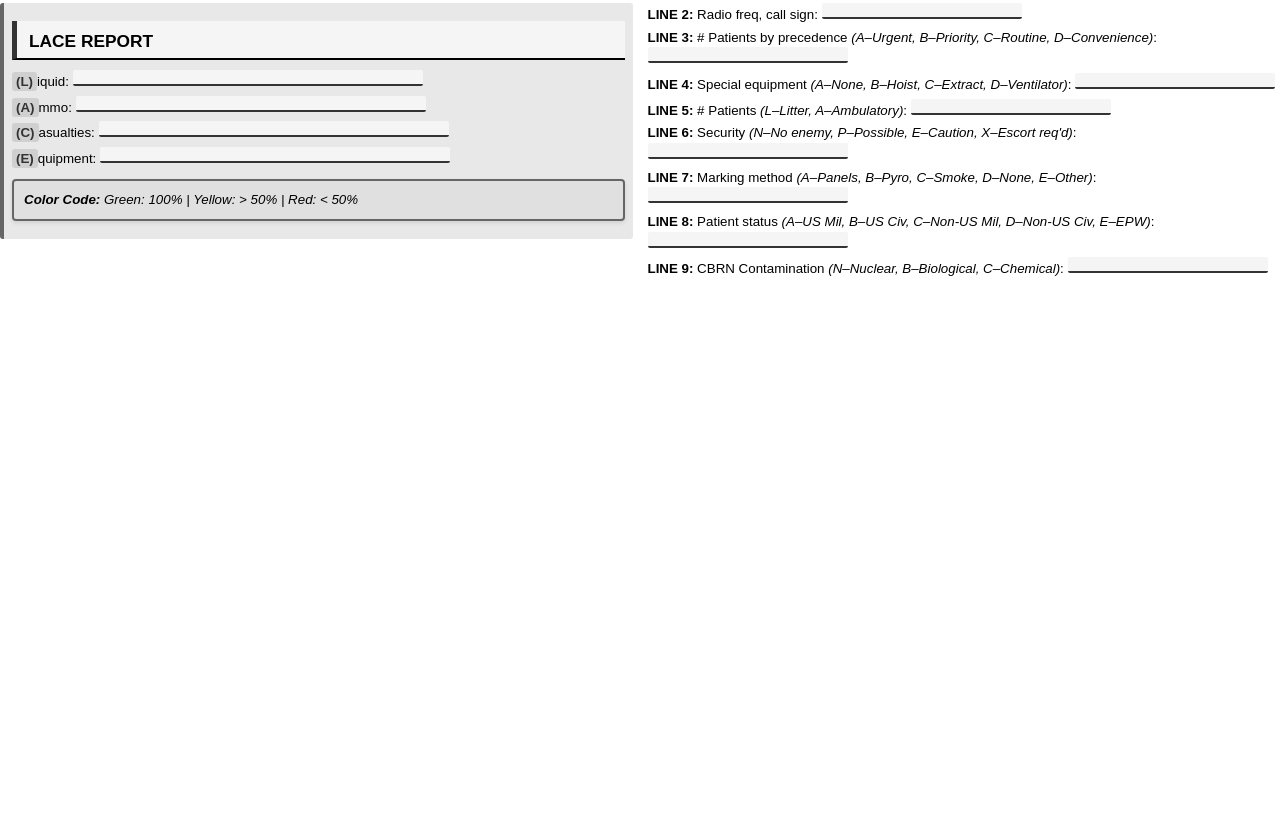
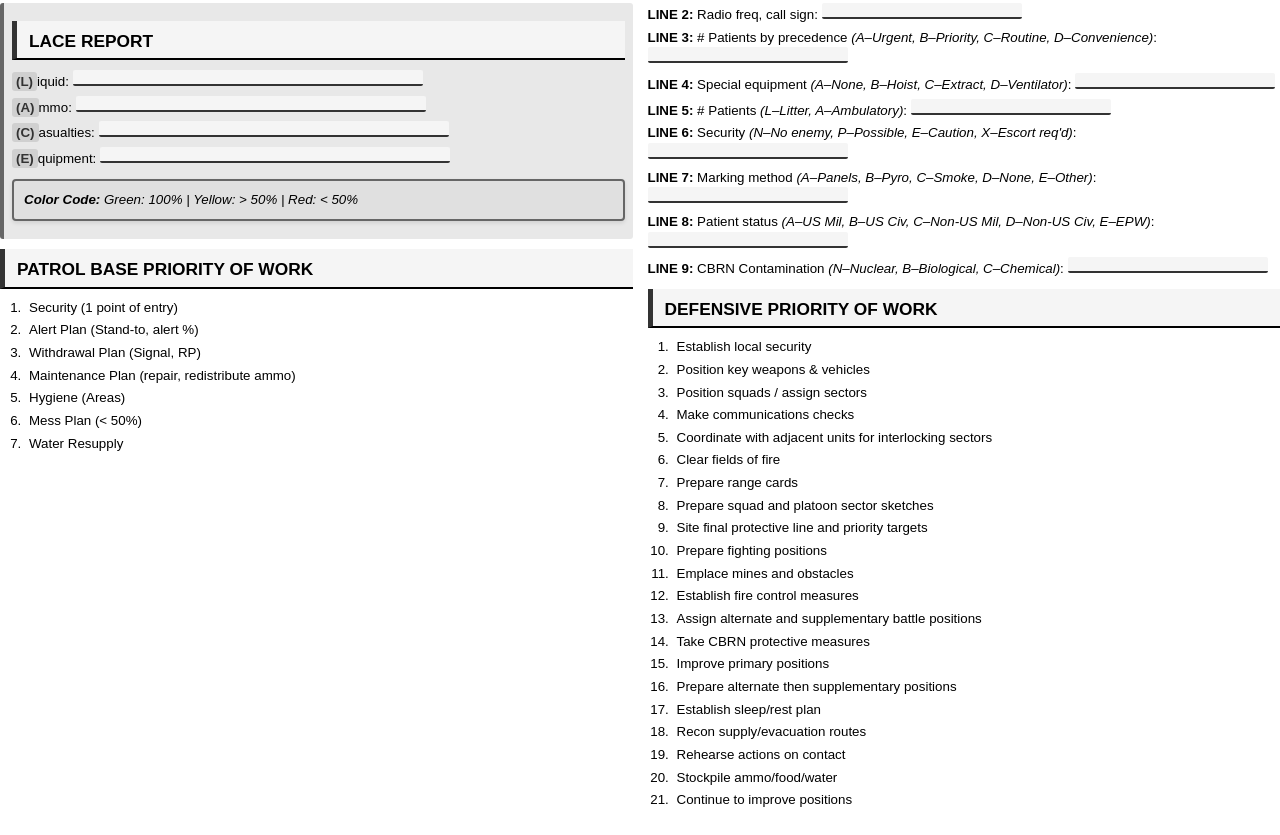
Before and after one commit to mattgwagner/tlp-opords, a plain HTML site: page opord-blank-template.html in a window 1280 px wide. Shown: the part 7938-8773 px from the top of the page. Before the commit the page ends 8242 px from the top, so only its background shows below. Drawn offline with Linux system fonts and the light colour scheme.

Commit message:
Add Patrol Base Priority of Work section to OPORD Blank Template, outlining key tasks for security, alert, withdrawal, maintenance, hygiene, mess, and water resupply.

```diff
--- a/opord-blank-template.html
+++ b/opord-blank-template.html
@@ -1159,6 +1159,21 @@
                 </div>
             </div>
         </section>
+
+        <!-- PATROL BASE PRIORITY OF WORK -->
+        <section class="section">
+            <h1>Patrol Base Priority of Work</h1>
+
+            <ol>
+                <li>Security (1 point of entry)</li>
+                <li>Alert Plan (Stand-to, alert %)</li>
+                <li>Withdrawal Plan (Signal, RP)</li>
+                <li>Maintenance Plan (repair, redistribute ammo)</li>
+                <li>Hygiene (Areas)</li>
+                <li>Mess Plan (&lt; 50%)</li>
+                <li>Water Resupply</li>
+            </ol>
+        </section>
     </div>
 
     <!-- RIGHT COLUMN: SALUTE and 9-Line MEDEVAC -->
@@ -1221,6 +1236,35 @@
                 <strong>LINE 9:</strong> CBRN Contamination <span style="font-style: italic;">(N–Nuclear, B–Biological, C–Chemical)</span>: <span class="fill-line-short field-text"></span>
             </div>
         </section>
+
+        <!-- DEFENSIVE PRIORITY OF WORK -->
+        <section class="section">
+            <h1>Defensive Priority of Work</h1>
+
+            <ol>
+                <li>Establish local security</li>
+                <li>Position key weapons & vehicles</li>
+                <li>Position squads / assign sectors</li>
+                <li>Make communications checks</li>
+                <li>Coordinate with adjacent units for interlocking sectors</li>
+                <li>Clear fields of fire</li>
+                <li>Prepare range cards</li>
+                <li>Prepare squad and platoon sector sketches</li>
+                <li>Site final protective line and priority targets</li>
+                <li>Prepare fighting positions</li>
+                <li>Emplace mines and obstacles</li>
+                <li>Establish fire control measures</li>
+                <li>Assign alternate and supplementary battle positions</li>
+                <li>Take CBRN protective measures</li>
+                <li>Improve primary positions</li>
+                <li>Prepare alternate then supplementary positions</li>
+                <li>Establish sleep/rest plan</li>
+                <li>Recon supply/evacuation routes</li>
+                <li>Rehearse actions on contact</li>
+                <li>Stockpile ammo/food/water</li>
+                <li>Continue to improve positions</li>
+            </ol>
+        </section>
     </div>
 </div>
 
```
